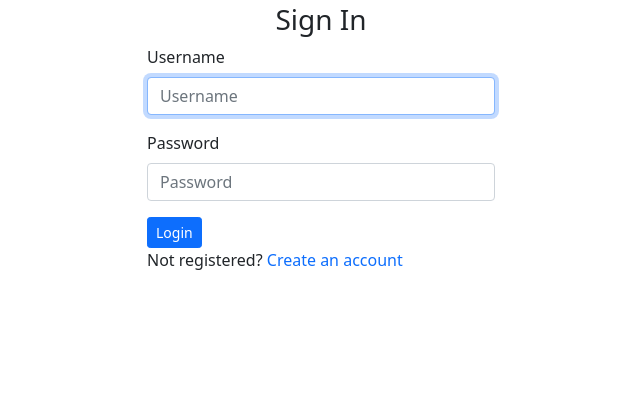
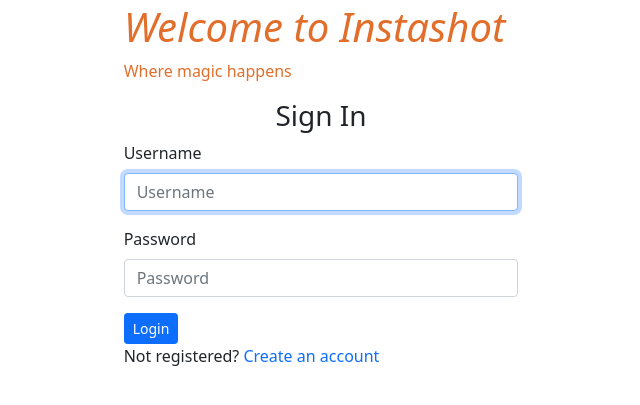
Before and after one commit to Esther-Anyona/instashot, a Django app: page /login/ in a window 1280 px wide. Shown: the part 13-418 px from the top of the page, without its empty margins (319-959 px from the left). Run offline with Django 4.2, Linux system fonts and the light colour scheme; some libraries are stand-ins or nearby versions.

Commit message:
Modify registration

```diff
--- a/insta/templates/registration/login.html
+++ b/insta/templates/registration/login.html
@@ -1,7 +1,7 @@
 {%extends "registration/base.html"%}
 {% load bootstrap5 %}
 {% block content %}
-<div class="container">
+<div class="container-fluid">
   <div class="row">
     <!-- Empty div -->
     <div class="col-md-4"></div>
@@ -9,13 +9,11 @@
       {% if form.errors %}
         <p> Password or Username is incorrect </p>
       {% endif %}
-      <div class="panel panel-default">
-
-        <div class="panel-heading">
+          <div class="welcome" style="color: rgb(226, 110, 43);">
+            <h1 ><i>Welcome to Instashot</i></h1>
+            <p>Where magic happens</p>
+          </div>
           <h3 class="text-center">Sign In</h3>
-        </div>
-        <div class="panel-body">
-
           <form  action="/accounts/login/" method="post">
             {% csrf_token %}
             {% bootstrap_form form%}
@@ -28,9 +26,6 @@
 
           </form>
           <p>Not registered? <a href="/accounts/register">Create an account</a></p>
-        </div>
-
-      </div>
 
     </div>
     <!-- empty div -->
```
